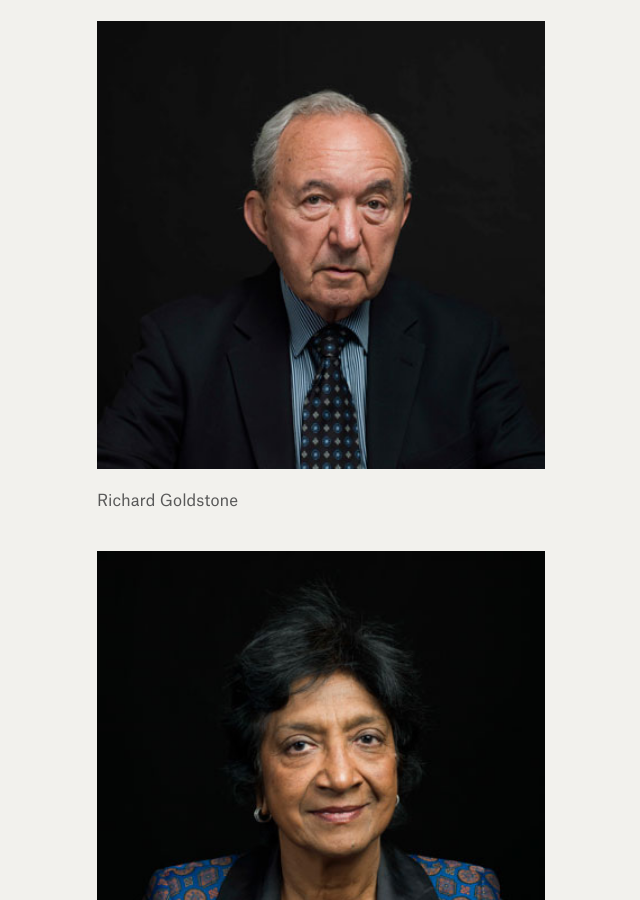
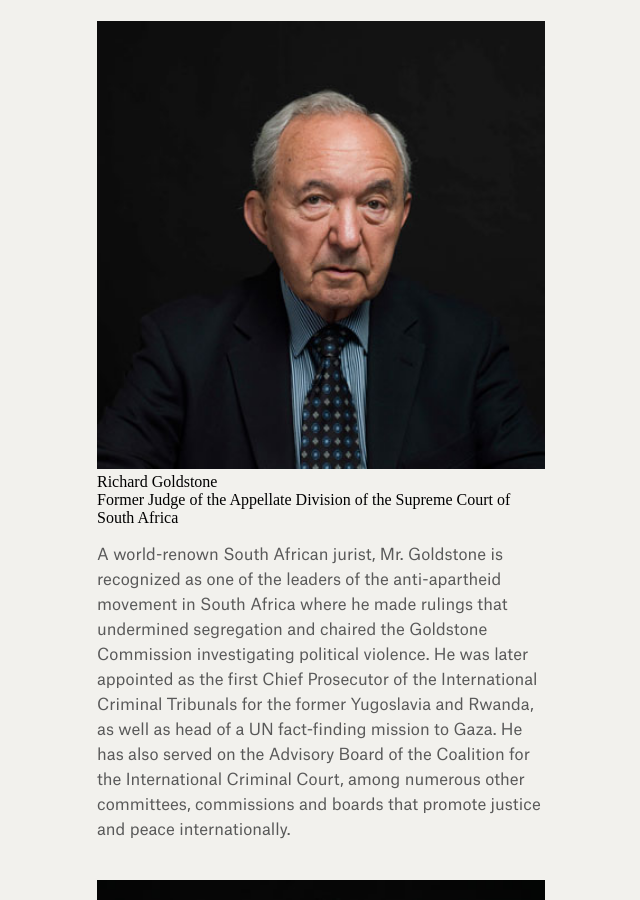
Before and after one commit to weights-and-measures/weights-and-measures.github.io, a Jekyll site: the page built from photographs.html, in a window 1280 px wide and 900 px high. Shown: the whole window, without its empty margins (319-959 px from the left). Built offline with Jekyll 4.4.1, drawn with Linux system fonts in a browser that asks for light colours.

Commit message:
Updated A1

```diff
--- a/_photographs/a1.markdown
+++ b/_photographs/a1.markdown
@@ -5,5 +5,7 @@ position: 0
 ---
 
 ![richard_goldstone_09.jpg](/uploads/richard_goldstone_09.jpg)
+Richard Goldstone <br/> Former Judge of the Appellate Division of the Supreme Court of South Africa
 
-Richard Goldstone
+
+A world-renown South African jurist, Mr. Goldstone is recognized as one of the leaders of the anti-apartheid movement in South Africa where he made rulings that undermined segregation and chaired the Goldstone Commission investigating political violence. He was later appointed as the first Chief Prosecutor of the International Criminal Tribunals for the former Yugoslavia and Rwanda, as well as head of a UN fact-finding mission to Gaza. He has also served on the Advisory Board of the Coalition for the International Criminal Court, among numerous other committees, commissions and boards that promote justice and peace internationally.
```
